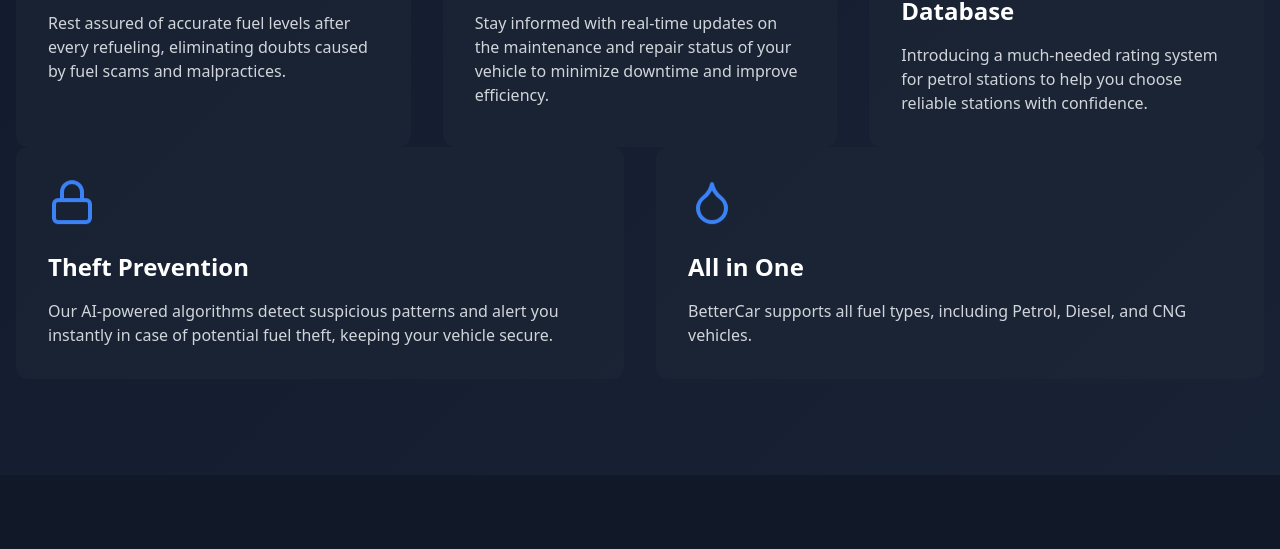
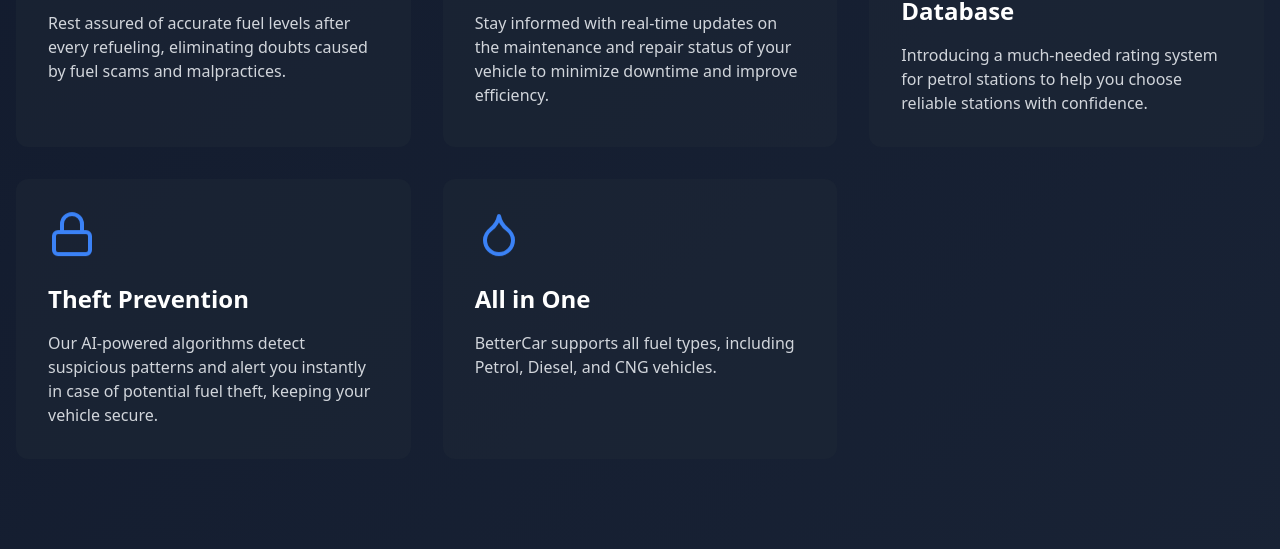
Before and after one commit to ShashankBhutiya/Shashank2, a website: page index.html in a window 1280 px wide. Shown: the part 1471-2020 px from the top of the page. Drawn offline with nearby package versions, Linux system fonts and the light colour scheme.

Commit message:
Update index.html

```diff
--- a/index.html
+++ b/index.html
@@ -293,8 +293,6 @@
                     <h3 class="text-2xl font-semibold mb-4">Petrol Station Ratings Database</h3>
                     <p class="text-gray-300">Introducing a much-needed rating system for petrol stations to help you choose reliable stations with confidence.</p>
                 </div>
-            </div>
-                <div class="grid md:grid-cols-2 gap-8">
                 <!-- Feature 8 -->
                 <div class="bg-gray-800/50 p-8 rounded-xl hover-scale glow-effect" data-aos="fade-up" data-aos-delay="0">
                     <div class="mb-6 floating">
```
